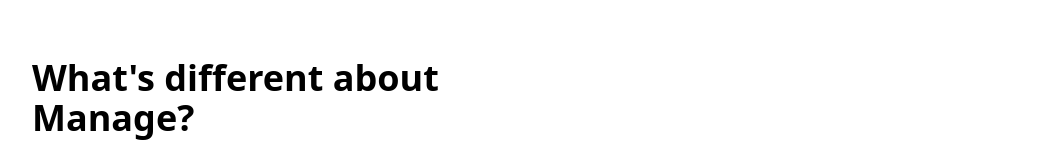
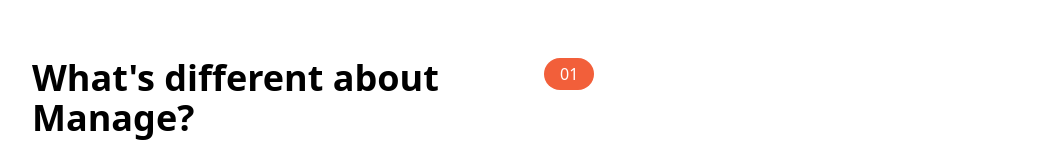
Before and after one commit to Laidoffworkerlearnstocode/tailWindCssCrashCourse, a website: page src/index.html in a window 1280 px wide. Shown: the part 598-746 px from the top of the page, without its empty margins (96-1159 px from the left). Drawn offline with Linux system fonts and the light colour scheme.

Commit message:
Adding list-item1-Heading

```diff
--- a/src/index.html
+++ b/src/index.html
@@ -72,7 +72,18 @@
             </div>
             <!-- Numbered List -->
             <div class="flex flex-col space-y-8 md:w-1/2">
+                <!-- list item 1 -->
+                <div class="flex flex-col space-y-3 md:space-y-0 md:space-x-6 md:flex-row">
+                    <!-- Heading -->
+                    <div class="rounded-l-full bg-brightRedSupLight md:bg-transparent">
+                        <div class="flex items-center space-x-2">
+                            <div class="px-4 py-2 text-white rounded-full md:py-1 bg-brightRed">
+                                01
+                            </div>
+                        </div>
+                    </div>
 
+                </div>
             </div>
         </div>
 
```
Also changed, not shown: dist/output.css.
